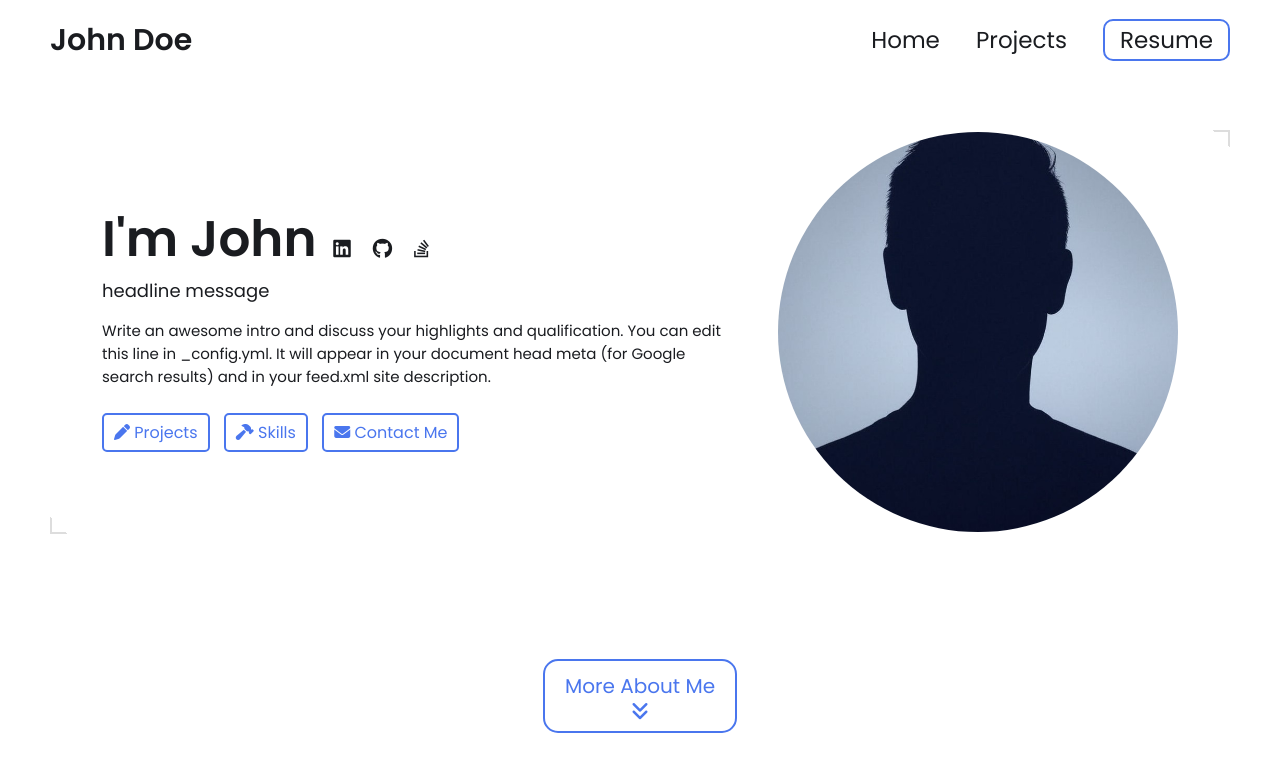
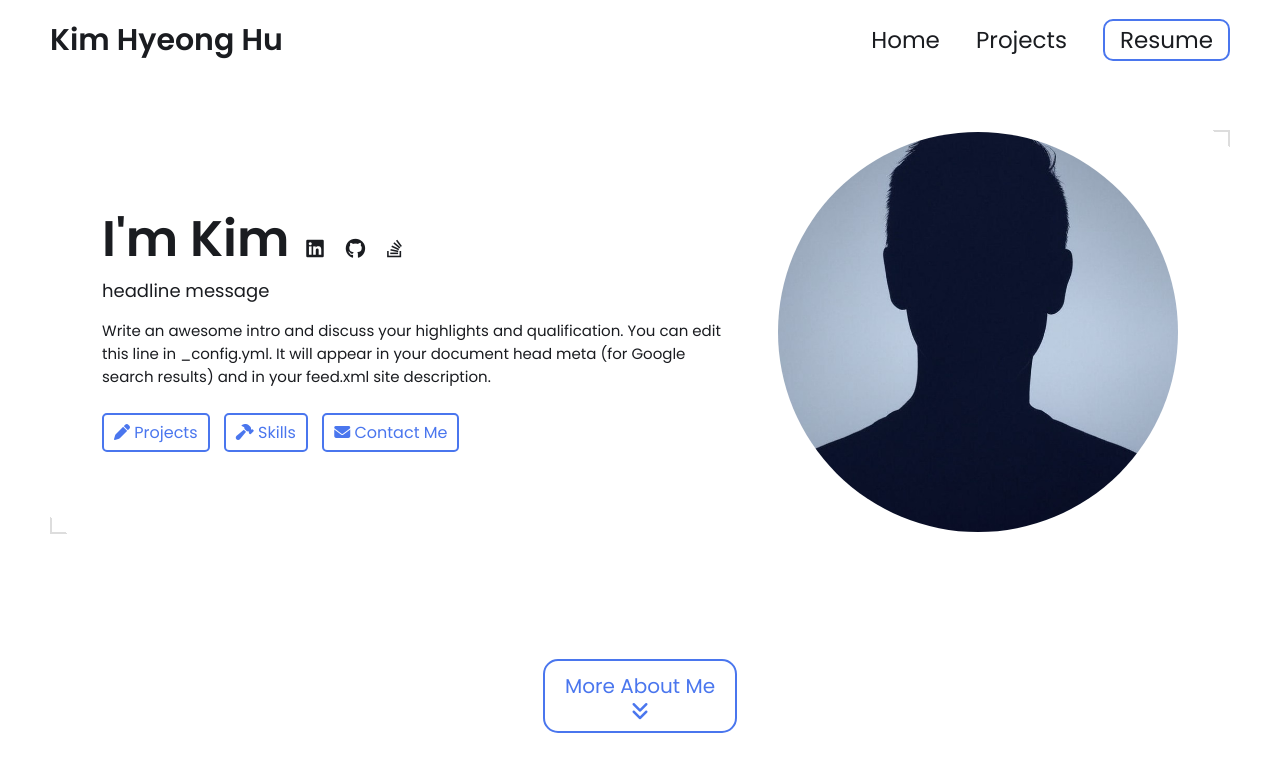
Before and after one commit to pokohroh/kimhyeonghu-rse-portfolio, a Jekyll site: the page built from index.html, in a window 1280 px wide and 900 px high. Shown: the top 772 px of the window. Built offline with Jekyll 4.4.1, drawn with Linux system fonts in a browser that asks for light colours.

Commit message:
Update _config.yml

```diff
--- a/_config.yml
+++ b/_config.yml
@@ -7,12 +7,12 @@
 
 # Main Page Setup
 
-title: John Doe's Portfolio # This is what shows up in the tab of the browser
+title: Kim Hyeong Hu's Portfolio # This is what shows up in the tab of the browser
 
 
 
 # Hero Section
-name: John Doe
+name: Kim Hyeong Hu
 headline: headline message
 description: >- # dont remove this line. this will ignore all new lines until the next section
   Write an awesome intro and discuss your highlights and qualification. You can edit this
```
